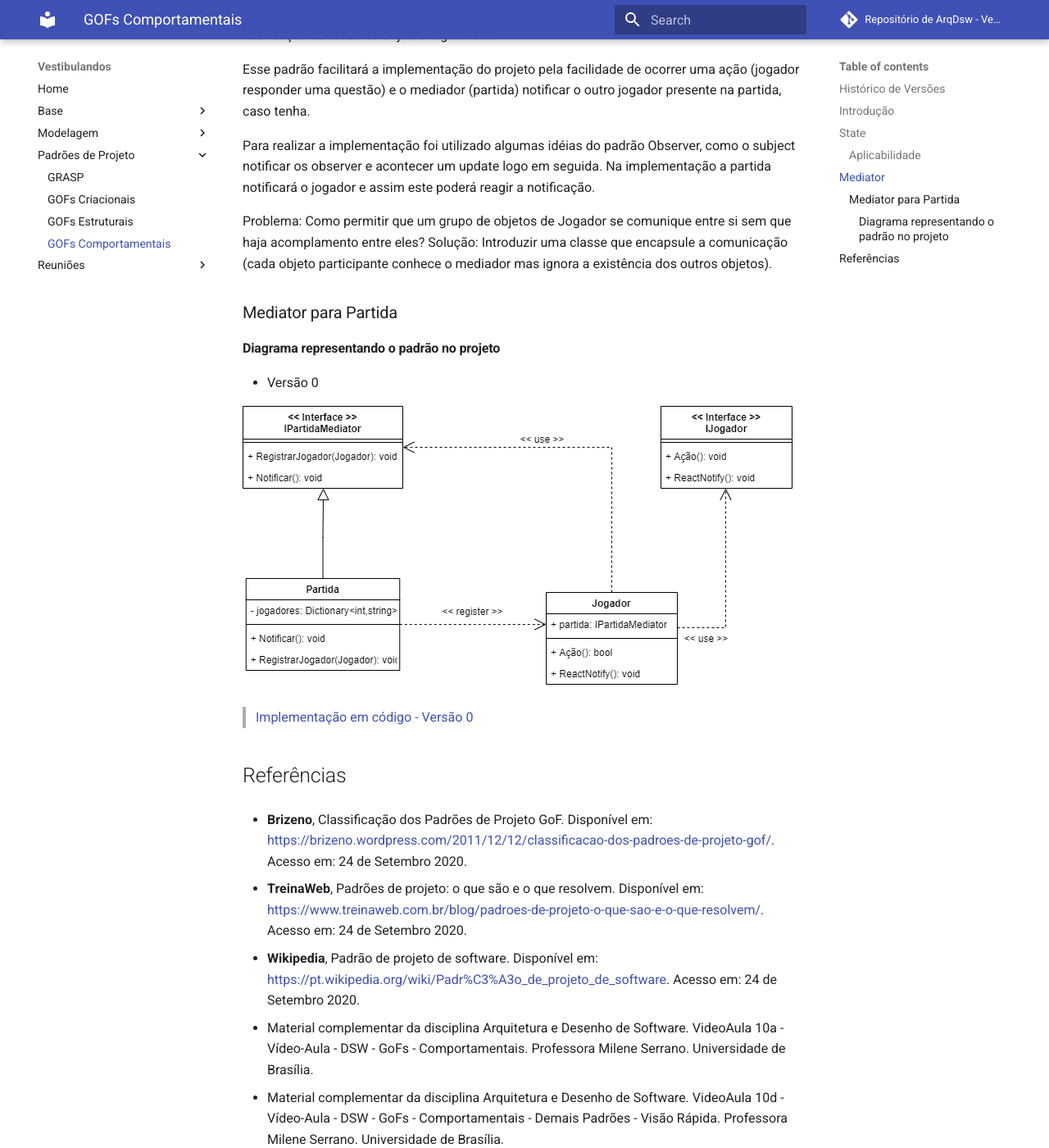
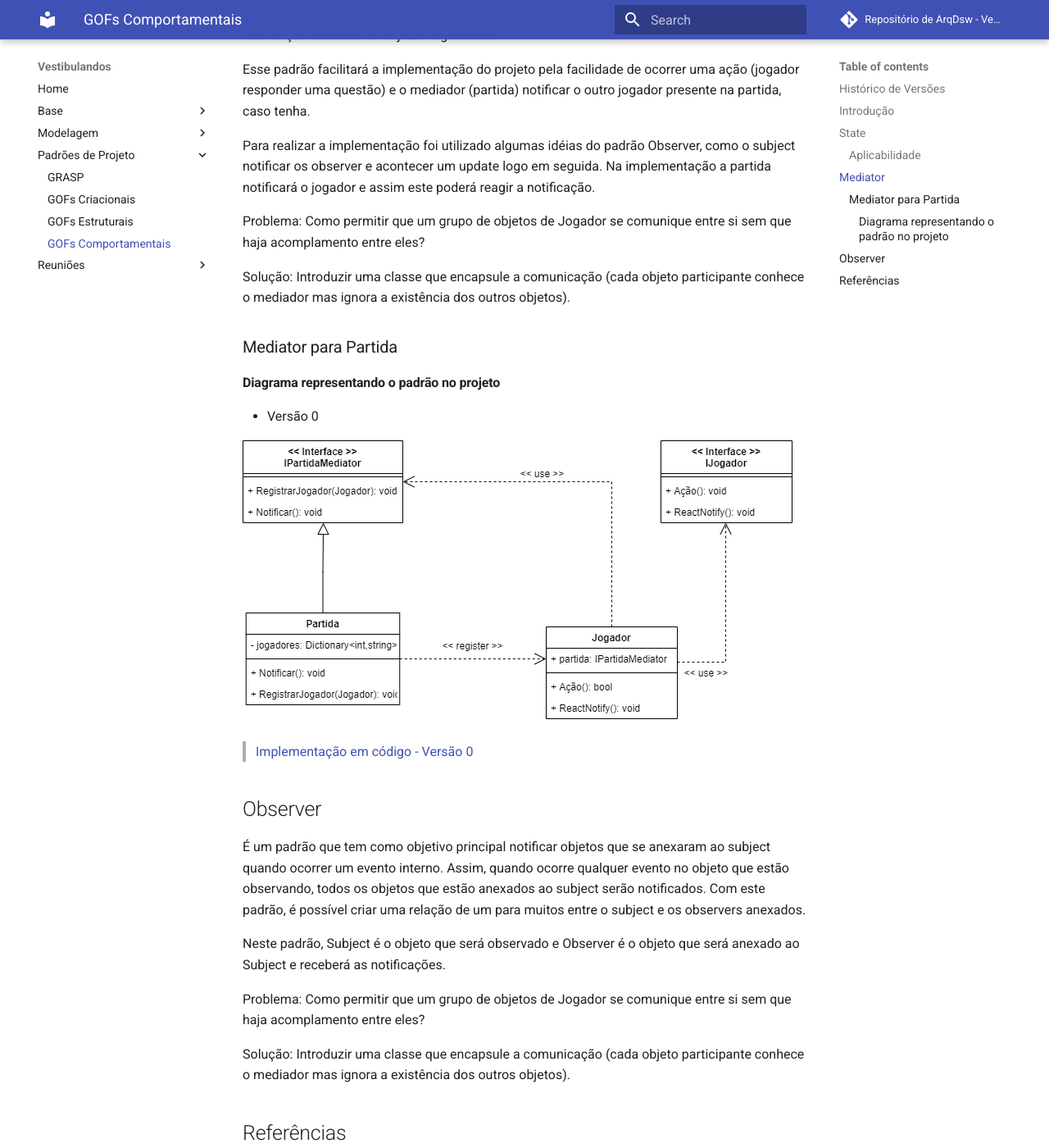
Before and after one commit to UnBArqDsw/2020.1_G4_Vestibulandos, an MkDocs documentation site: the page built from docs/padroes_de_projeto/gofs_comportamentais.md, in a window 1280 px wide and 1400 px high, scrolled down 1448 px. Shown: the whole window at 82% size. Built offline with MkDocs 1.6.1 and Material for MkDocs 9.7.7, drawn with Linux system fonts in a browser that asks for light colours; comment, search, counter and statistics services are not loaded.

Commit message:
Adicionado informações sobre Observer

```diff
--- a/docs/padroes_de_projeto/gofs_comportamentais.md
+++ b/docs/padroes_de_projeto/gofs_comportamentais.md
@@ -35,6 +35,7 @@ Esse padrão facilitará a implementação do projeto pela facilidade de ocorrer
 Para realizar a implementação foi utilizado algumas idéias do padrão Observer, como o subject notificar os observer e acontecer um update logo em seguida. Na implementação a partida notificará o jogador e assim este poderá reagir a notificação.
 
 Problema: Como permitir que um grupo de objetos de Jogador se comunique entre si sem que haja acomplamento entre eles?
+
 Solução: Introduzir uma classe que encapsule a comunicação (cada objeto participante conhece o mediador mas ignora a existência dos outros objetos).
 
 ### Mediator para Partida
@@ -44,6 +45,17 @@ Solução: Introduzir uma classe que encapsule a comunicação (cada objeto part
 ![MediatorPartidaDiagrama](../img/diagramas/mediator_pattern_partida_v0.png)
 
 > [Implementação em código - Versão 0](./codigos/mediator_partida_codigo_v0.md)
+
+
+## Observer
+É um padrão que tem como objetivo principal notificar objetos que se anexaram ao subject quando ocorrer um evento interno. Assim, quando ocorre qualquer evento no objeto que estão observando, todos os objetos que estão anexados ao subject serão notificados. Com este padrão, é possível criar uma relação de um para muitos entre o subject e os observers anexados.
+
+Neste padrão, Subject é o objeto que será observado e Observer é o objeto que será anexado ao Subject e receberá as notificações.
+
+Problema: Como permitir que um grupo de objetos de Jogador se comunique entre si sem que haja acomplamento entre eles?
+
+
+Solução: Introduzir uma classe que encapsule a comunicação (cada objeto participante conhece o mediador mas ignora a existência dos outros objetos).
 
 
 ## Referências
```
